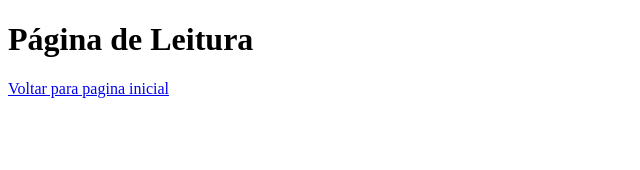
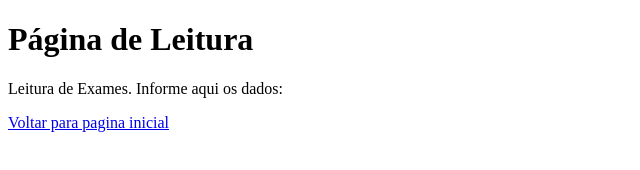
Before and after one commit to barpp/LeituraExames, a plain HTML site: page leitura.html in a window 1280 px wide. Shown: the whole page, without its empty margins (0-640 px from the left). Drawn offline with Linux system fonts and the light colour scheme.

Commit message:
Acrescentado texto de exames

```diff
--- a/leitura.html
+++ b/leitura.html
@@ -7,6 +7,7 @@
 </head>
 <body>
     <h1>Página de Leitura</h1>
+    <p>Leitura de Exames. Informe aqui os dados:</p>
     <a href="index.html">Voltar para pagina inicial</a>
 </body>
 </html>
```
